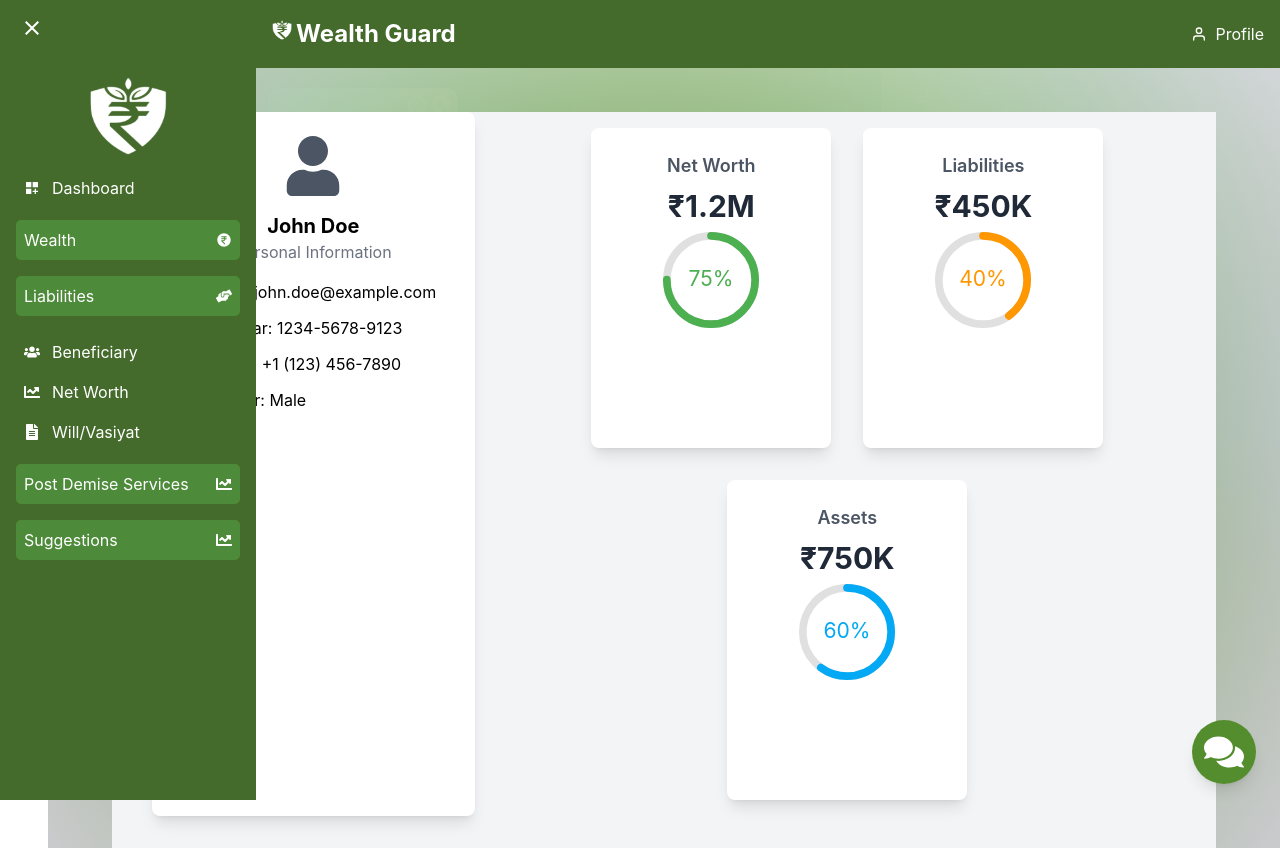
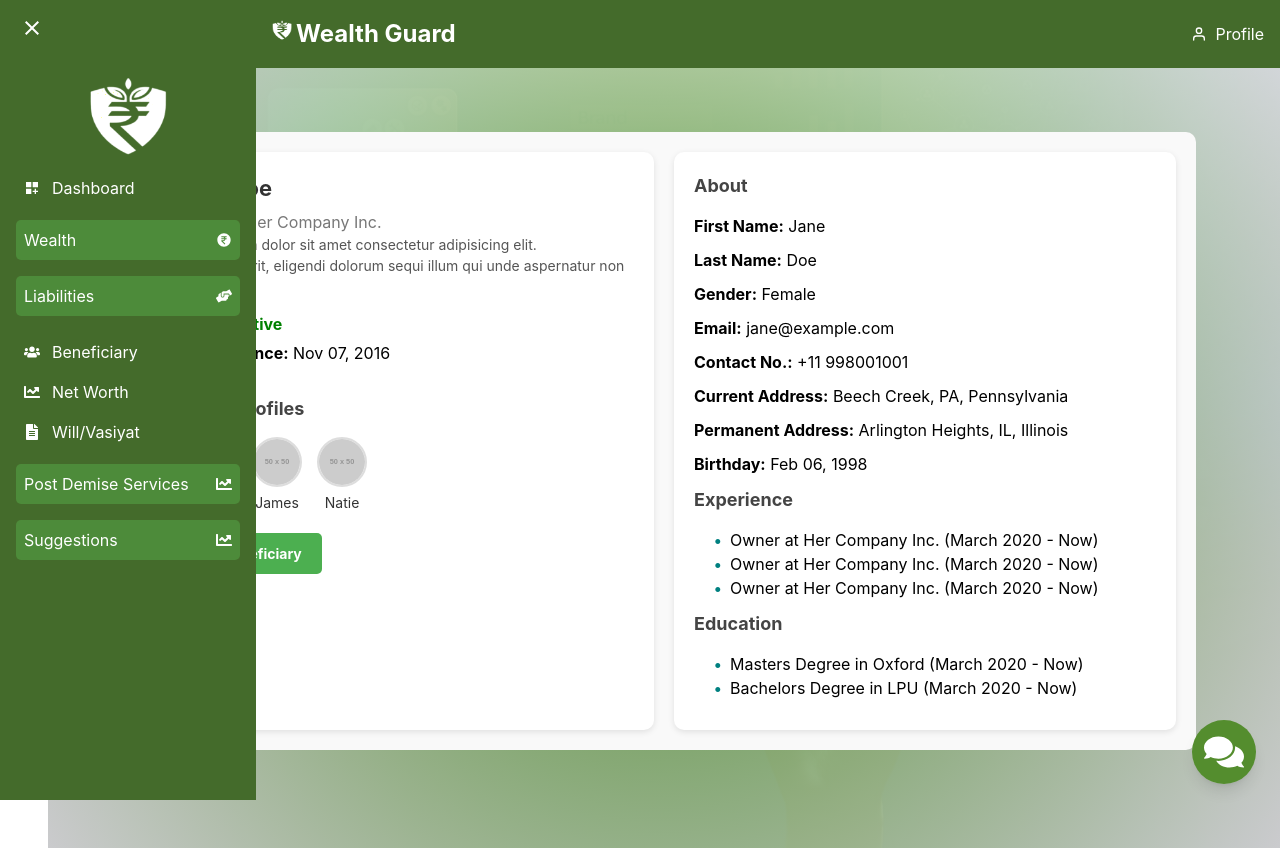
Before and after one commit to aditya123473892/plexify-, a React (Create React App) app: page /user in a window 1280 px wide. Built offline with nearby package versions, Linux system fonts and the light colour scheme; a web font is replaced by a local one.

Commit message:
user profile

```diff
--- a/src/App.css
+++ b/src/App.css
@@ -1,6 +1,7 @@
 @tailwind base;
 @tailwind components;
 @tailwind utilities;
+
 .navbar {
     background-color: #282c34;
     padding: 1rem;
@@ -254,3 +255,219 @@
 
 
   }
+
+
+
+/* General Layout */
+.profile-container {
+  display: flex;
+  gap: 20px;
+  font-family: Arial, sans-serif;
+  margin: 20px;
+  background-color: #f9f9f9;
+  padding: 20px;
+  border-radius: 10px;
+}
+
+.left-section,
+.right-section {
+  flex: 1;
+  min-width: 300px;
+  padding: 20px;
+  background: #fff;
+  border-radius: 10px;
+  box-shadow: 0px 2px 6px rgba(0, 0, 0, 0.1);
+}
+
+.profile-header {
+  text-align: left;
+  margin-bottom: 20px;
+}
+
+.profile-name {
+  font-size: 22px;
+  font-weight: bold;
+  color: #333;
+}
+
+.profile-title {
+  font-size: 16px;
+  color: #777;
+  margin-top: 5px;
+}
+
+.profile-desc {
+  color: #555;
+  font-size: 14px;
+}
+
+.status {
+  margin-top: 15px;
+}
+
+.status-active {
+  color: green;
+  font-weight: bold;
+}
+
+.member-info {
+  margin-top: 5px;
+}
+
+.section-title {
+  font-size: 18px;
+  font-weight: bold;
+  margin-bottom: 15px;
+  color: #444;
+}
+
+.similar-profiles {
+  margin-top: 30px;
+}
+
+.beneficiary-list {
+  display: flex;
+  gap: 15px;
+}
+
+.beneficiary {
+  text-align: center;
+}
+
+.beneficiary img {
+  width: 50px;
+  height: 50px;
+  border-radius: 50%;
+  border: 2px solid #ddd;
+}
+
+.beneficiary p {
+  font-size: 14px;
+  margin-top: 5px;
+  color: #333;
+}
+
+/* Right Section */
+.about-section p,
+.experience-section ul,
+.education-section ul {
+  margin-bottom: 10px;
+}
+
+ul {
+  padding-left: 20px;
+  list-style-type: none;
+}
+
+ul li::before {
+  content: "• ";
+  color: teal;
+  font-weight: bold;
+  display: inline-block;
+  width: 1em;
+}
+/* General Layout */
+.profile-container {
+  display: flex;
+  gap: 20px;
+  font-family: Arial, sans-serif;
+  margin: 20px;
+  background-color: #f9f9f9;
+  padding: 20px;
+  border-radius: 10px;
+}
+
+.left-section,
+.right-section {
+  flex: 1;
+  min-width: 300px;
+  padding: 20px;
+  background: #fff;
+  border-radius: 10px;
+  box-shadow: 0px 2px 6px rgba(0, 0, 0, 0.1);
+}
+
+.profile-header {
+  text-align: left;
+  margin-bottom: 20px;
+}
+
+.profile-name {
+  font-size: 22px;
+  font-weight: bold;
+  color: #333;
+}
+
+.profile-title {
+  font-size: 16px;
+  color: #777;
+  margin-top: 5px;
+}
+
+.profile-desc {
+  color: #555;
+  font-size: 14px;
+}
+
+.status {
+  margin-top: 15px;
+}
+
+.status-active {
+  color: green;
+  font-weight: bold;
+}
+
+.member-info {
+  margin-top: 5px;
+}
+
+.section-title {
+  font-size: 18px;
+  font-weight: bold;
+  margin-bottom: 15px;
+  color: #444;
+}
+
+.similar-profiles {
+  margin-top: 30px;
+}
+
+.beneficiary-list {
+  display: flex;
+  gap: 15px;
+}
+
+.beneficiary {
+  text-align: center;
+}
+
+.beneficiary img {
+  width: 50px;
+  height: 50px;
+  border-radius: 50%;
+  border: 2px solid #ddd;
+}
+
+.beneficiary p {
+  font-size: 14px;
+  margin-top: 5px;
+  color: #333;
+}
+
+/* Button Styles */
+.add-beneficiary-btn {
+  margin-top: 20px;
+  padding: 10px 20px;
+  background-color: #4caf50;
+  color: white;
+  border: none;
+  border-radius: 5px;
+  cursor: pointer;
+  font-size: 14px;
+  font-weight: bold;
+}
+
+.add-beneficiary-btn:hover {
+  background-color: #45a049;
+}
--- a/src/Pages/Userprofile.jsx
+++ b/src/Pages/Userprofile.jsx
@@ -1,112 +1,109 @@
-// src/components/UserProfile.js
-import React from "react";
-import { CircularProgressbar, buildStyles } from "react-circular-progressbar";
-import "react-circular-progressbar/dist/styles.css";
-import {
-  FaUser,
-  FaEnvelope,
-  FaIdCard,
-  FaPhone,
-  FaGenderless,
-} from "react-icons/fa";
-import wealthlogo from "../assets/images/Picture_1.png";
-import Footer from "../Components/Footer";
-
-// Mock data for the user profile
-const userData = {
-  firstName: "John",
-  lastName: "Doe",
-  email: "john.doe@example.com",
-  aadharNumber: "1234-5678-9123",
-  phoneNumber: "+1 (123) 456-7890",
-  gender: "Male",
-  beneficiary: "Yes",
-  netWorth: 75,
-  liabilities: 40,
-  assets: 60,
-};
-
-const MetricCard = ({ title, value, percentage, color }) => (
-  <div className="flex flex-col items-center bg-white rounded-lg shadow-lg p-6 w-60 h-80 text-center m-4">
-    <h3 className="text-lg font-semibold text-gray-600">{title}</h3>
-    <p className="text-3xl font-bold text-gray-800 my-2">{value}</p>
-
-    <div className="w-24 h-24 mb-3">
-      <CircularProgressbar
-        value={percentage}
-        text={`${percentage}%`}
-        styles={buildStyles({
-          pathColor: color,
-          textColor: color,
-          trailColor: "#e0e0e0",
-          textSize: "22px",
-        })}
-      />
-    </div>
-  </div>
-);
+import React, { useState } from "react";
 
 const UserProfile = () => {
+  const [beneficiaries, setBeneficiaries] = useState([
+    { name: "Kojstantin", img: "https://via.placeholder.com/50" },
+    { name: "James", img: "https://via.placeholder.com/50" },
+    { name: "Natie", img: "https://via.placeholder.com/50" },
+  ]);
+
+  const handleAddBeneficiaryRedirect = () => {
+    // Redirect logic
+    window.location.href = "/beneficiary"; // Replace with your actual URL
+  };
+
   return (
-    <>
-      <div className="px-10 pb-10 bg-gray-100">
-        <div className="grid md:grid-cols-3 gap-7">
-          {/* User Information Cards */}
-          <div className="col-span-1 bg-white rounded-lg shadow-lg p-6 text-center">
-            <FaUser className="text-6xl text-gray-600 mx-auto mb-4" />
-            <h3 className="text-xl font-bold">
-              {userData.firstName} {userData.lastName}
-            </h3>
-            <p className="text-gray-500">Personal Information</p>
-
-            <div className="mt-4 text-left space-y-3">
-              <p>
-                <FaEnvelope className="inline mr-2 text-gray-500" /> Email:{" "}
-                {userData.email}
-              </p>
-              <p>
-                <FaIdCard className="inline mr-2 text-gray-500" /> Aadhaar:{" "}
-                {userData.aadharNumber}
-              </p>
-              <p>
-                <FaPhone className="inline mr-2 text-gray-500" /> Phone:{" "}
-                {userData.phoneNumber}
-              </p>
-              <p>
-                <FaGenderless className="inline mr-2 text-gray-500" /> Gender:{" "}
-                {userData.gender}
-              </p>
-            </div>
+    <div className="profile-container">
+      {/* Left Section */}
+      <div className="left-section">
+        <div className="profile-header">
+          <h2 className="profile-name">Jane Doe</h2>
+          <p className="profile-title">Owner at Her Company Inc.</p>
+          <p className="profile-desc">
+            Lorem ipsum dolor sit amet consectetur adipisicing elit.
+            Reprehenderit, eligendi dolorum sequi illum qui unde aspernatur non
+            deserunt.
+          </p>
+          <div className="status">
+            <strong>Status:</strong>{" "}
+            <span className="status-active">Active</span>
           </div>
-
-          {/* Metrics Section */}
-          <div className="col-span-2 flex flex-wrap justify-center items-center space-x-4">
-            <MetricCard
-              title="Net Worth"
-              value="₹1.2M"
-              percentage={userData.netWorth}
-              color="#4caf50"
-            />
-            <MetricCard
-              title="Liabilities"
-              value="₹450K"
-              percentage={userData.liabilities}
-              color="#ff9800"
-            />
-            <MetricCard
-              title="Assets"
-              value="₹750K"
-              percentage={userData.assets}
-              color="#03a9f4"
-            />
+          <div className="member-info">
+            <strong>Member since:</strong> <span>Nov 07, 2016</span>
           </div>
         </div>
 
-        {/* Activity Section with Progress Bars */}
+        {/* Similar Profiles */}
+        <div className="similar-profiles">
+          <h3 className="section-title">Similar Profiles</h3>
+          <div className="beneficiary-list">
+            {beneficiaries.map((beneficiary, index) => (
+              <div key={index} className="beneficiary">
+                <img src={beneficiary.img} alt={beneficiary.name} />
+                <p>{beneficiary.name}</p>
+              </div>
+            ))}
+          </div>
+          <button
+            className="add-beneficiary-btn"
+            onClick={handleAddBeneficiaryRedirect}
+          >
+            Add Beneficiary
+          </button>
+        </div>
       </div>
 
-      <Footer />
-    </>
+      {/* Right Section */}
+      <div className="right-section">
+        {/* About Section */}
+        <div className="about-section">
+          <h3 className="section-title">About</h3>
+          <p>
+            <strong>First Name:</strong> Jane
+          </p>
+          <p>
+            <strong>Last Name:</strong> Doe
+          </p>
+          <p>
+            <strong>Gender:</strong> Female
+          </p>
+          <p>
+            <strong>Email:</strong> jane@example.com
+          </p>
+          <p>
+            <strong>Contact No.:</strong> +11 998001001
+          </p>
+          <p>
+            <strong>Current Address:</strong> Beech Creek, PA, Pennsylvania
+          </p>
+          <p>
+            <strong>Permanent Address:</strong> Arlington Heights, IL, Illinois
+          </p>
+          <p>
+            <strong>Birthday:</strong> Feb 06, 1998
+          </p>
+        </div>
+
+        {/* Experience Section */}
+        <div className="experience-section">
+          <h3 className="section-title">Experience</h3>
+          <ul>
+            <li>Owner at Her Company Inc. (March 2020 - Now)</li>
+            <li>Owner at Her Company Inc. (March 2020 - Now)</li>
+            <li>Owner at Her Company Inc. (March 2020 - Now)</li>
+          </ul>
+        </div>
+
+        {/* Education Section */}
+        <div className="education-section">
+          <h3 className="section-title">Education</h3>
+          <ul>
+            <li>Masters Degree in Oxford (March 2020 - Now)</li>
+            <li>Bachelors Degree in LPU (March 2020 - Now)</li>
+          </ul>
+        </div>
+      </div>
+    </div>
   );
 };
 
```
Also changed, not shown: src/Forms/Beneficiary.jsx (+64 -15 lines).
